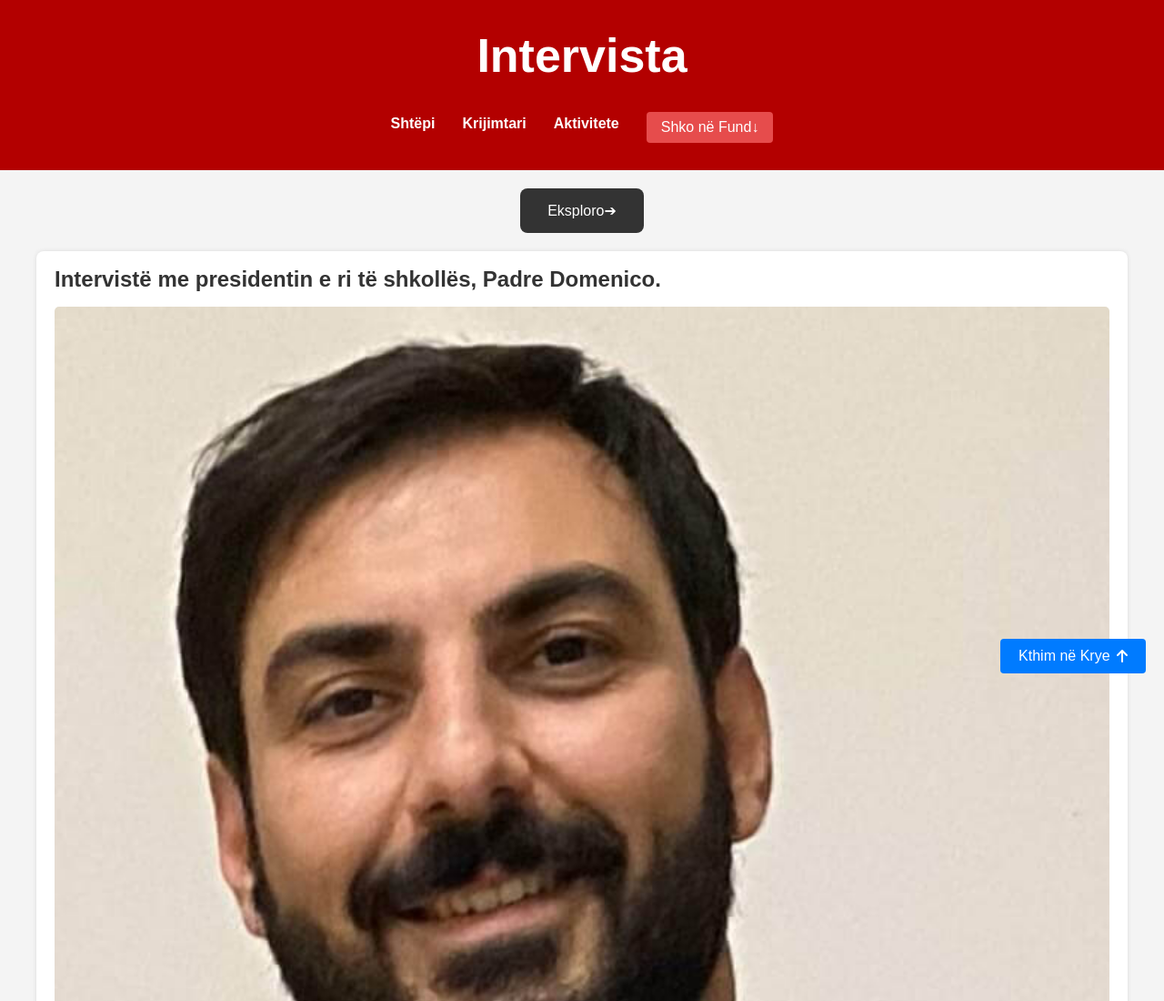
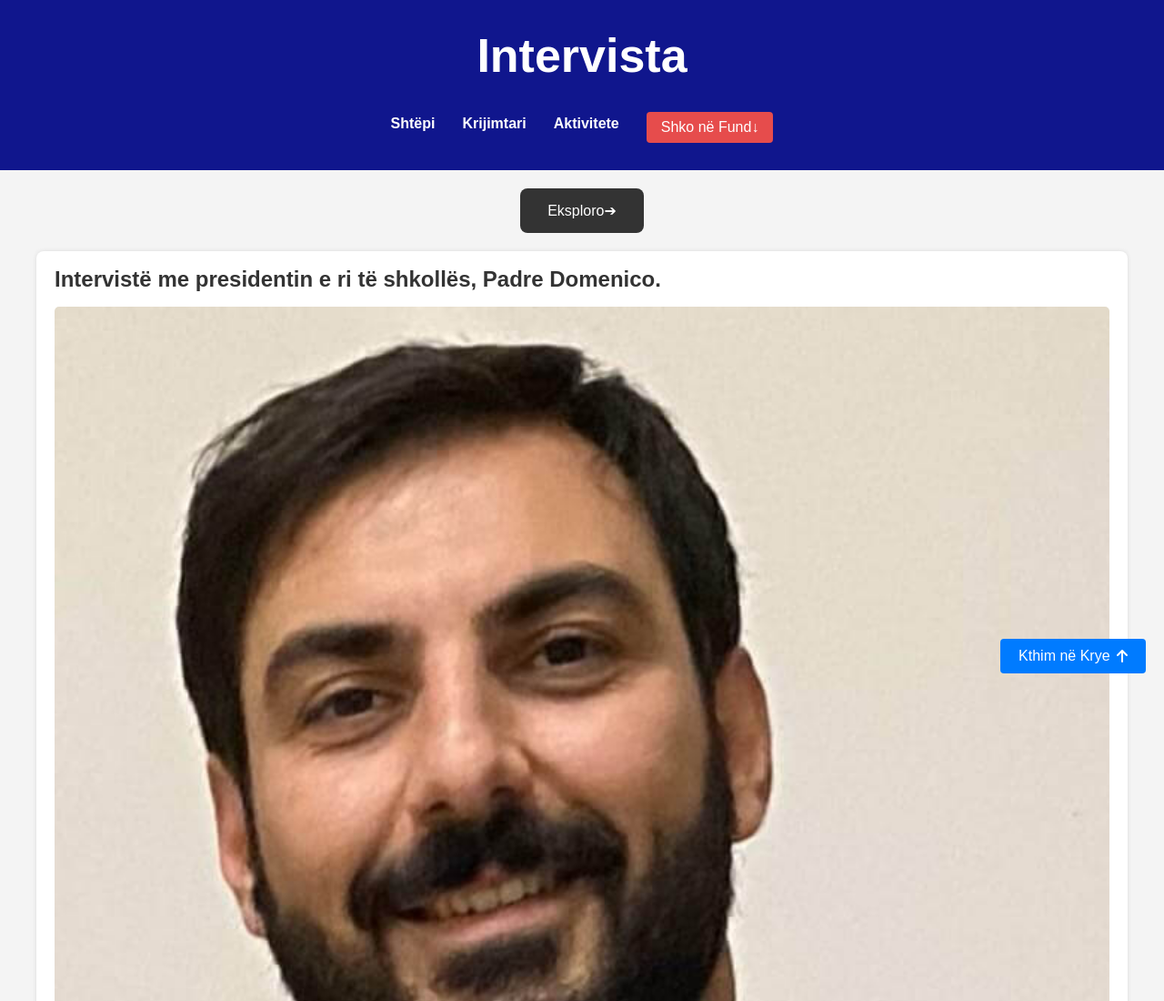
Before and after one commit to AlbanianNewsMan/GazetaAlb, a plain HTML site: page intervista.html in a window 1280 px wide. Shown: the top 1100 px of the page at 91% size. Drawn offline with Linux system fonts and the light colour scheme.

Commit message:
Update styles.css

```diff
--- a/styles.css
+++ b/styles.css
@@ -33,7 +33,7 @@ a {
   text-align: center;
 }
 
-#intervista {
+#intervist {
   background-color: #060c89f3; /* Dark red color */
   color: #fff;
   padding: 20px;
```
